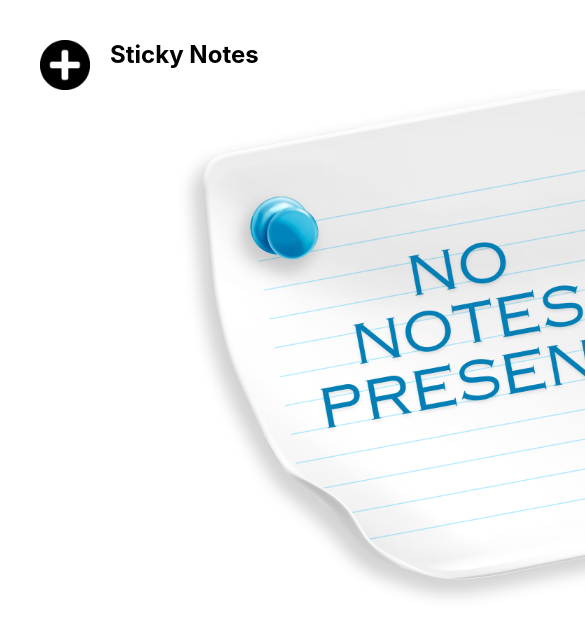
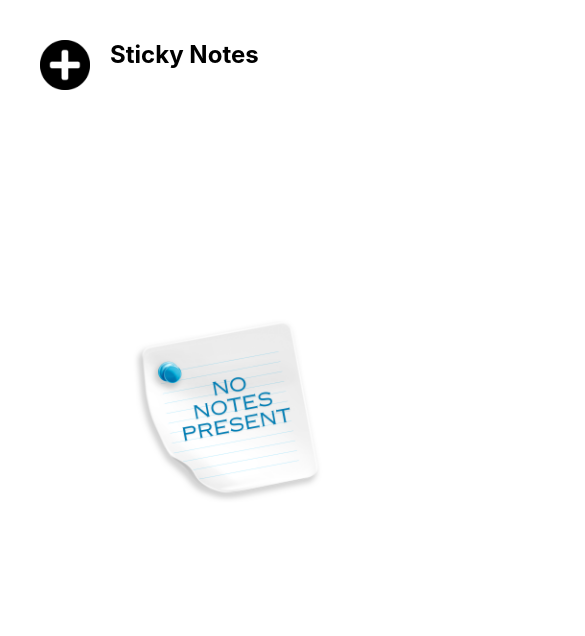
Before and after one commit to vishnukkrishna/Sticky-Note-React-JS, a React (Create React App) app: page / in a window 390 px wide. Shown: the top 636 px of the page, 585 px wide, since content can reach past the window. Built offline with nearby package versions, Linux system fonts and the light colour scheme.

Commit message:
Add responsive layout and optimize empty note icon for different screen sizes. Adjust margin-bottom on mobile devices and fix media query for small screens

```diff
--- a/src/components/Note/Note.jsx
+++ b/src/components/Note/Note.jsx
@@ -10,8 +10,8 @@ function Note(props) {
     const monthNames = [
       "Jan",
       "Feb",
-      "March",
-      "April",
+      "Mar",
+      "Apr",
       "May",
       "Jun",
       "Jul",
@@ -24,8 +24,12 @@ function Note(props) {
 
     let hrs = date.getHours();
     let amPm = hrs >= 12 ? "PM" : "AM";
-    hrs = hrs ? hrs : "12";
-    hrs = hrs > 12 ? (hrs = 24 - hrs) : hrs;
+
+    if (hrs === 0) {
+      hrs = 12;
+    } else if (hrs > 12) {
+      hrs = hrs - 12;
+    }
 
     let min = date.getMinutes();
     min = min < 10 ? "0" + min : min;
@@ -47,6 +51,7 @@ function Note(props) {
   const updateText = (text, id) => {
     debounce(() => props.updateText(text, id));
   };
+
   return (
     <div className="note" style={{ backgroundColor: props.note.color }}>
       <textarea
--- a/src/components/NoteContainer/NoteContainer.css
+++ b/src/components/NoteContainer/NoteContainer.css
@@ -27,13 +27,43 @@
 }
 
 .empty-notes img {
-  width: 700px;
+  width: 100%;
+  max-width: 700px;
   height: auto;
   max-height: 800px;
-  margin-bottom: 250px;
+  margin-bottom: 50px;
+  object-fit: contain;
 }
 
 .empty-notes p {
   color: #666;
   margin: 0;
 }
+
+@media (max-width: 1024px) {
+  .empty-notes img {
+    max-width: 550px;
+    margin-bottom: 90px;
+  }
+}
+
+@media (max-width: 768px) {
+  .empty-notes img {
+    max-width: 550px;
+    margin-bottom: 90px;
+  }
+}
+
+@media (max-width: 480px) {
+  .empty-notes img {
+    max-width: 550px;
+    margin-bottom: 90px;
+  }
+}
+
+@media (max-width > 320px) {
+  .empty-notes img {
+    max-width: 550px;
+    margin-bottom: 90px;
+  }
+}
```
Also changed, not shown: package.json (+12 -0 lines).
